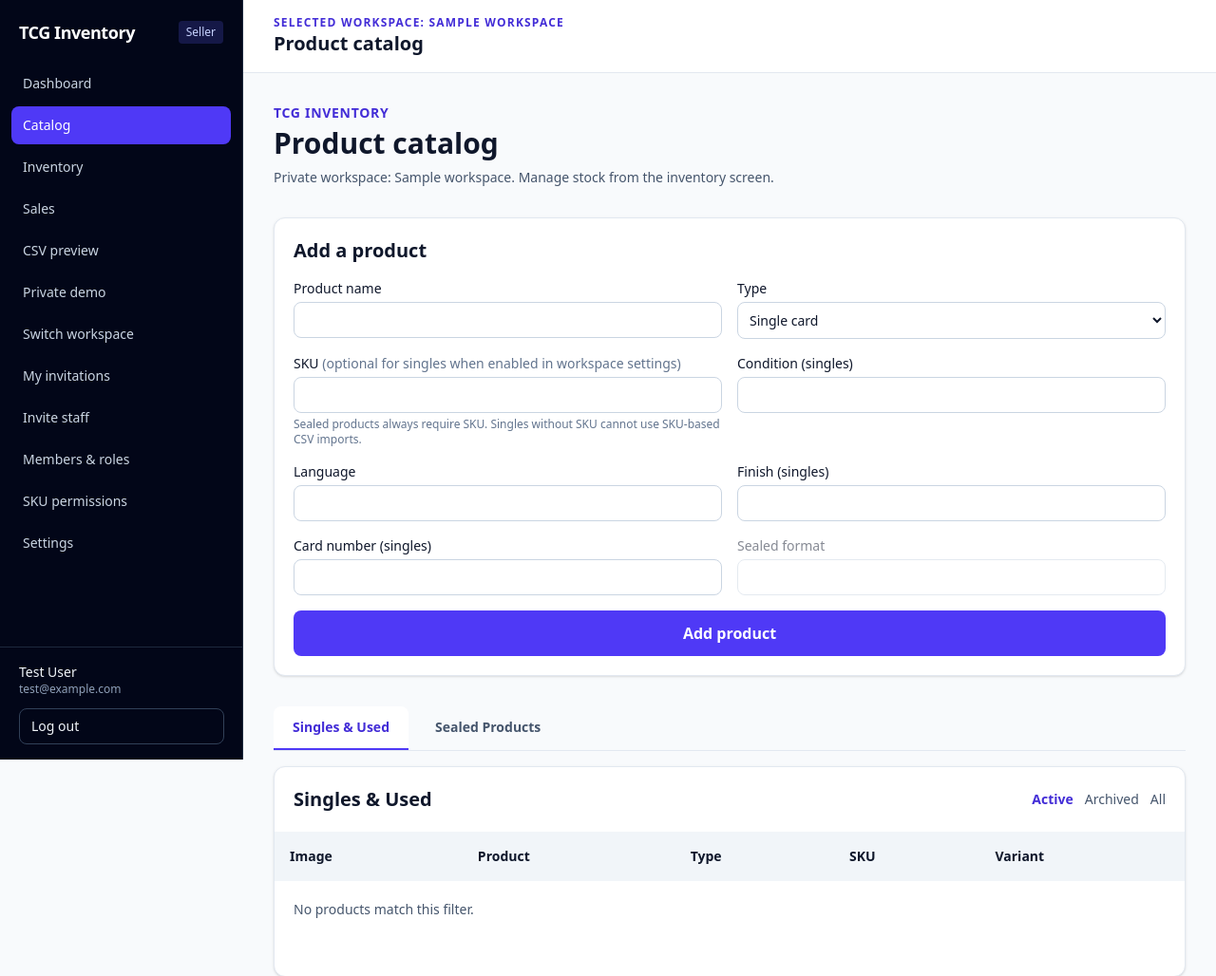
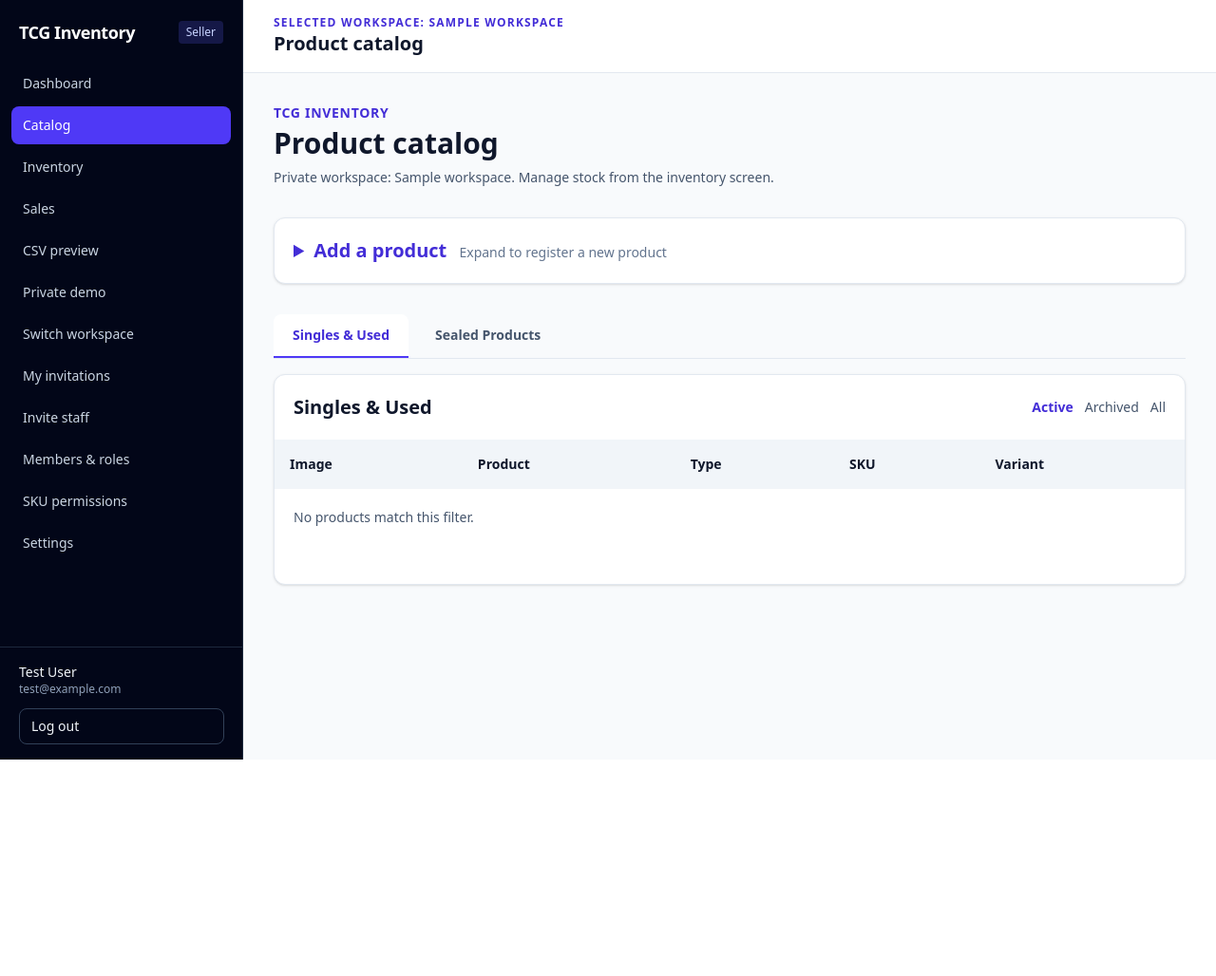
Before and after one commit to ariffasyraf-11/tcg-inventory, a Laravel app: page /catalog in a window 1280 px wide. Shown: the top 1028 px of the page at 95% size. After the commit the page ends 800 px from the top, so only its background shows below. Run offline with Laravel 12, Linux system fonts and the light colour scheme; a user stored in the database is signed in; data comes from the database, SQL or seed files in the repository; tables that the repository leaves empty hold one stand-in row (values such as "Sample post"); style sheets or scripts are compiled from the project's sources.

Commit message:
Catalog: collapsed add form and SKU-free singles (#32)
* feat: collapse catalog create panel and disable SKU for new singles

* fix: retain optional SKU API compatibility for existing singles workflows

* test: update expected SKU-less singles count

```diff
--- a/app/Http/Controllers/CatalogController.php
+++ b/app/Http/Controllers/CatalogController.php
@@ -48,7 +48,7 @@ class CatalogController extends Controller
         $data = $request->validate([
             'name' => ['required', 'string', 'max:255'],
             'type' => ['required', Rule::in(['single', 'sealed'])],
-            'sku' => [$workspace->single_sku_enabled || $request->input('type') === 'sealed' ? 'required' : 'nullable', 'string', 'max:100'],
+            'sku' => [$request->input('type') === 'sealed' ? 'required' : 'nullable', 'string', 'max:100'],
             'condition' => ['nullable', 'string', 'max:40'],
             'language' => ['nullable', 'string', 'max:40'],
             'finish' => ['nullable', 'string', 'max:40'],
--- a/resources/views/catalog/index.blade.php
+++ b/resources/views/catalog/index.blade.php
@@ -24,9 +24,9 @@
         </div>
     @endif
     @if(app(\App\Support\WorkspaceAccess::class)->allows(auth()->user(), $workspace, 'catalog'))
-    <section class="mb-8 rounded-xl border border-slate-200 bg-white p-5 shadow-sm">
-        <h2 class="mb-4 text-xl font-semibold">Add a product</h2>
-        <form id="catalog-create-form" action="{{ route('catalog.store') }}" method="POST" class="grid gap-4 md:grid-cols-2">
+    <details id="catalog-create-panel" class="mb-8 rounded-xl border border-slate-200 bg-white p-5 shadow-sm" @if($errors->any() || old('name') !== null) open @endif>
+        <summary class="cursor-pointer text-xl font-semibold text-indigo-700">Add a product <span class="ml-2 text-sm font-normal text-slate-500">Expand to register a new product</span></summary>
+        <form id="catalog-create-form" action="{{ route('catalog.store') }}" method="POST" class="mt-5 grid gap-4 md:grid-cols-2">
             @csrf
             <label class="text-sm font-medium">Product name
                 <input name="name" value="{{ old('name') }}" required maxlength="255" class="mt-1 block w-full rounded-lg border border-slate-300 p-2">
@@ -37,9 +37,9 @@
                     <option value="sealed" @selected(old('type') === 'sealed')>Sealed product</option>
                 </select>
             </label>
-            <label class="text-sm font-medium">SKU <span class="text-slate-500">(optional for singles when enabled in workspace settings)</span>
-                <input id="catalog-sku" name="sku" value="{{ old('sku') }}" maxlength="100" @if($workspace->single_sku_enabled) required @endif class="mt-1 block w-full rounded-lg border border-slate-300 p-2">
-                <span class="mt-1 block text-xs text-slate-500">Sealed products always require SKU. Singles without SKU cannot use SKU-based CSV imports.</span>
+            <label class="text-sm font-medium">SKU <span class="text-slate-500">(sealed products only)</span>
+                <input id="catalog-sku" name="sku" value="{{ old('sku') }}" maxlength="100" class="mt-1 block w-full rounded-lg border border-slate-300 p-2">
+                <span class="mt-1 block text-xs text-slate-500">SKU is disabled for singles. Sealed products require SKU.</span>
             </label>
             <label class="text-sm font-medium">Condition (singles)
                 <input data-single-field name="condition" list="catalog-condition-suggestions" value="{{ old('condition') }}" maxlength="40" class="mt-1 block w-full rounded-lg border border-slate-300 p-2">
@@ -62,7 +62,7 @@
             <datalist id="catalog-sealed-format-suggestions"><option value="Booster Pack"></option><option value="Booster Box"></option><option value="Elite Trainer Box"></option><option value="Starter Deck"></option><option value="Structure Deck"></option><option value="Theme Deck"></option><option value="Collection Box"></option><option value="Tin"></option><option value="Bundle"></option></datalist>
             <button type="submit" class="rounded-lg bg-indigo-600 px-4 py-3 font-semibold text-white hover:bg-indigo-700 md:col-span-2">Add product</button>
         </form>
-    </section>
+    </details>
     @endif
     <nav aria-label="Product categories" class="mb-4 flex gap-2 border-b border-slate-200" role="tablist">
         <a role="tab" aria-selected="{{ $type === 'single' ? 'true' : 'false' }}" href="{{ route('catalog.index', ['type' => 'single', 'status' => $status]) }}" class="rounded-t-lg px-5 py-3 text-sm font-semibold {{ $type === 'single' ? 'border-b-2 border-indigo-600 bg-white text-indigo-700' : 'text-slate-600 hover:bg-slate-100' }}">Singles &amp; Used</a>
@@ -96,7 +96,6 @@ document.addEventListener('DOMContentLoaded', () => {
     if (!form) return;
     const type = document.getElementById('catalog-product-type');
     const sku = document.getElementById('catalog-sku');
-    const singleSkuRequired = @json((bool) $workspace->single_sku_enabled);
     function syncTypeFields() {
         const sealed = type.value === 'sealed';
         form.querySelectorAll('[data-single-field]').forEach(input => {
@@ -107,7 +106,9 @@ document.addEventListener('DOMContentLoaded', () => {
             input.disabled = !sealed;
             input.closest('label').classList.toggle('opacity-50', !sealed);
         });
-        sku.required = sealed || singleSkuRequired;
+        sku.disabled = !sealed;
+        sku.required = sealed;
+        sku.closest('label').classList.toggle('opacity-50', !sealed);
     }
     type.addEventListener('change', syncTypeFields);
     syncTypeFields();
```
Also changed, not shown: docs/22-user-guide-workspaces-and-collaboration.md (+4 -0 lines), tests/Feature/CatalogTest.php (+5 -5 lines).
